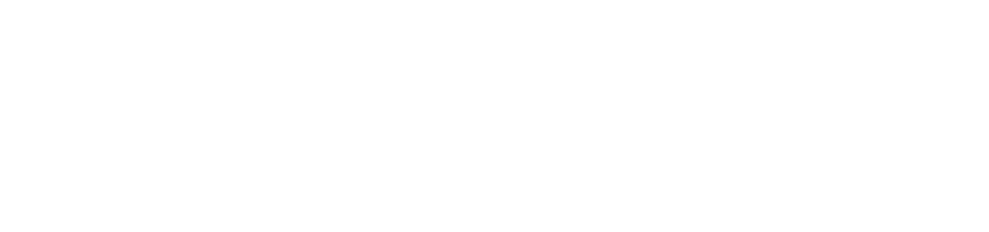
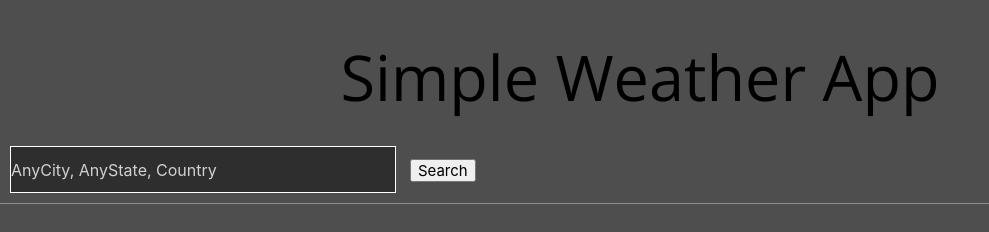
Before and after one commit to rg1202/simpleWeatherApp, a plain HTML site: page index.html in a window 1280 px wide. Shown: the whole page, without its empty margins (0-989 px from the left). Drawn offline with nearby package versions, Linux system fonts and the light colour scheme.

Commit message:
text input, search button, title and h1 title of app with styling

```diff
--- a/assets/style.css
+++ b/assets/style.css
@@ -0,0 +1,30 @@
+header {
+    background-color: #4e4e4e;
+    color: black
+    ;
+    border-bottom: solid 1px #8e8e8e;
+  }
+
+.title {
+    text-align: center;
+}
+
+  body {
+    font-family: 'Open Sans', sans-serif;
+    font-size: 15px;
+    background-color: #4e4e4e;
+  }
+
+  #locationInput {
+    width: 30%;
+    border: solid 1px;
+    background-color: #2e2e2e;
+    margin: 10px;
+    color: white;
+  }
+
+.app-container {
+  display: flex;
+  justify-content: space-between;
+
+}
--- a/index.html
+++ b/index.html
@@ -13,7 +13,13 @@
         integrity="sha256-p4NxAoJBhIIN+hmNHrzRCf9tD/miZyoHS5obTRR9BMY=" crossorigin="" />
     <link rel="stylesheet" href="./assets/style.css">
 </head>
-
+<header>
+    <h1 class="title">Simple Weather App</h1>
+    <!---location by city, state, country-->
+    <input type="text" id="locationInput" placeholder="AnyCity, AnyState, Country">
+    <!---seach button-->
+    <button id="getSearch">Search</button>
+</header>
 <body>
 
 
```
